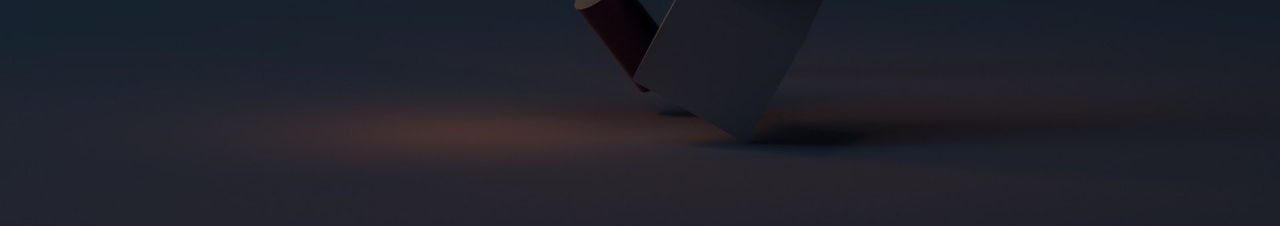
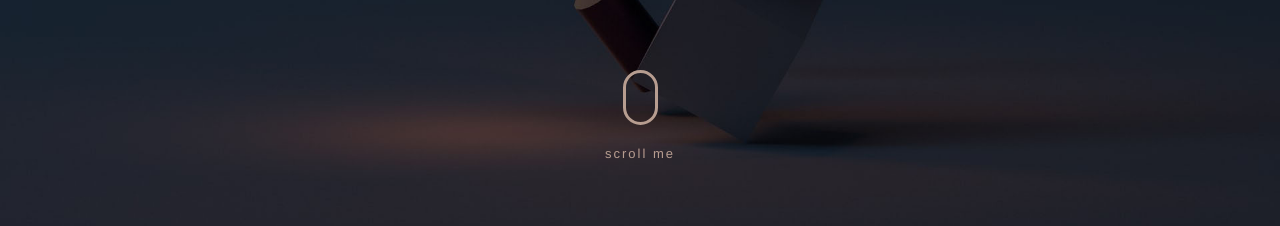
Before and after one commit to harshil8484/Portfolio-HarshilSoni, a React (Create React App) app: page / in a window 1280 px wide. Shown: the part 486-712 px from the top of the page. Built offline with nearby package versions, Linux system fonts and the light colour scheme.

Commit message:
added a scroll button

```diff
--- a/public/index.html
+++ b/public/index.html
@@ -24,7 +24,7 @@
       work correctly both with client-side routing and a non-root public URL.
       Learn how to configure a non-root public URL by running `npm run build`.
     -->
-    <title>💼 Harshil Soni</title>
+    <title>Harshil Soni 💼</title>
   </head>
   <body>
     <noscript>You need to enable JavaScript to run this app.</noscript>
--- a/src/components/About/About.js
+++ b/src/components/About/About.js
@@ -23,6 +23,14 @@
           <p></p>
         </div>
       </div>
+      <span class="scroll-btn">
+        <a href="#projects">
+          <span class="mouse">
+            <span></span>
+          </span>
+        </a>
+        <p>scroll me</p>
+      </span>
     </div>
   );
 };
--- a/src/index.css
+++ b/src/index.css
@@ -59,7 +59,11 @@
 
 .project-block .project-img {
   width: 70%;
-  background: linear-gradient( 180deg, rgba(35, 37, 49, 0.5), rgba(15, 15, 24, 0.5) );
+  background: linear-gradient(
+    180deg,
+    rgba(35, 37, 49, 0.5),
+    rgba(15, 15, 24, 0.5)
+  );
   border: 0.2rem solid #20222e;
   box-sizing: border-box;
   -webkit-backdrop-filter: blur(54px);
@@ -109,7 +113,8 @@
 }
 .project-number {
   color: black;
-  text-shadow: -1px -1px 0 #ffffffb8, 1px -1px 0 #ffffffb8, -1px 1px 0 #ffffffb8, 1px 1px 0 #ffffffb8;
+  text-shadow: -1px -1px 0 #ffffffb8, 1px -1px 0 #ffffffb8, -1px 1px 0 #ffffffb8,
+    1px 1px 0 #ffffffb8;
   letter-spacing: 2px;
   position: absolute;
   top: -60px;
@@ -275,3 +280,112 @@
   margin-right: 21px;
   margin-top: -2px;
 }
+@-webkit-keyframes ani-mouse {
+  0% {
+    opacity: 1;
+    top: 29%;
+  }
+  15% {
+    opacity: 1;
+    top: 50%;
+  }
+  50% {
+    opacity: 0;
+    top: 50%;
+  }
+  100% {
+    opacity: 0;
+    top: 29%;
+  }
+}
+@-moz-keyframes ani-mouse {
+  0% {
+    opacity: 1;
+    top: 29%;
+  }
+  15% {
+    opacity: 1;
+    top: 50%;
+  }
+  50% {
+    opacity: 0;
+    top: 50%;
+  }
+  100% {
+    opacity: 0;
+    top: 29%;
+  }
+}
+@keyframes ani-mouse {
+  0% {
+    opacity: 1;
+    top: 29%;
+  }
+  15% {
+    opacity: 1;
+    top: 50%;
+  }
+  50% {
+    opacity: 0;
+    top: 50%;
+  }
+  100% {
+    opacity: 0;
+    top: 29%;
+  }
+}
+.scroll-btn {
+  display: table;
+  position: absolute;
+  bottom: 61px;
+  right: 0;
+  text-align: center;
+  width: 100%;
+}
+.scroll-btn > * {
+  /* display: inline-block; */
+  line-height: 18px;
+  font-size: 13px;
+  font-weight: normal;
+  color: #b79d90;
+  font-family: "proxima-nova", "Helvetica Neue", Helvetica, Arial, sans-serif;
+  letter-spacing: 2px;
+}
+.scroll-btn > *:hover,
+.scroll-btn > *:focus,
+.scroll-btn > *.active {
+  color: #ffffff;
+}
+.scroll-btn > *:hover,
+.scroll-btn > *:focus,
+.scroll-btn > *:active,
+.scroll-btn > *.active {
+  opacity: 0.8;
+  filter: alpha(opacity=80);
+}
+.scroll-btn .mouse {
+  position: relative;
+  display: block;
+  width: 35px;
+  height: 55px;
+  margin: 0 auto 20px;
+  -webkit-box-sizing: border-box;
+  -moz-box-sizing: border-box;
+  box-sizing: border-box;
+  border: 3px solid #b79d90;
+  border-radius: 23px;
+}
+.scroll-btn .mouse > * {
+  position: absolute;
+  display: block;
+  top: 29%;
+  left: 50%;
+  width: 8px;
+  height: 8px;
+  margin: -4px 0 0 -4px;
+  background: #f19f3b;
+  border-radius: 50%;
+  -webkit-animation: ani-mouse 2.5s linear infinite;
+  -moz-animation: ani-mouse 2.5s linear infinite;
+  animation: ani-mouse 2.5s linear infinite;
+}
```
Also changed, not shown: public/manifest.json.
